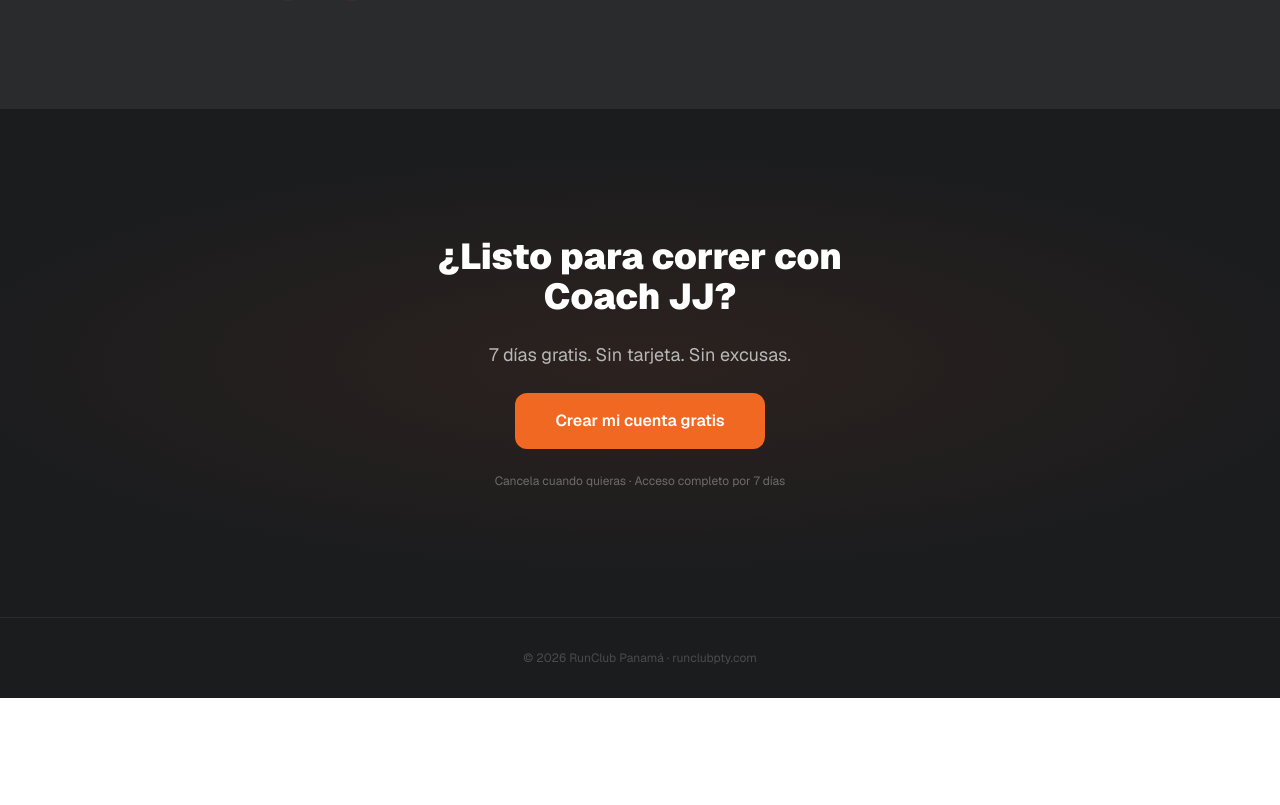
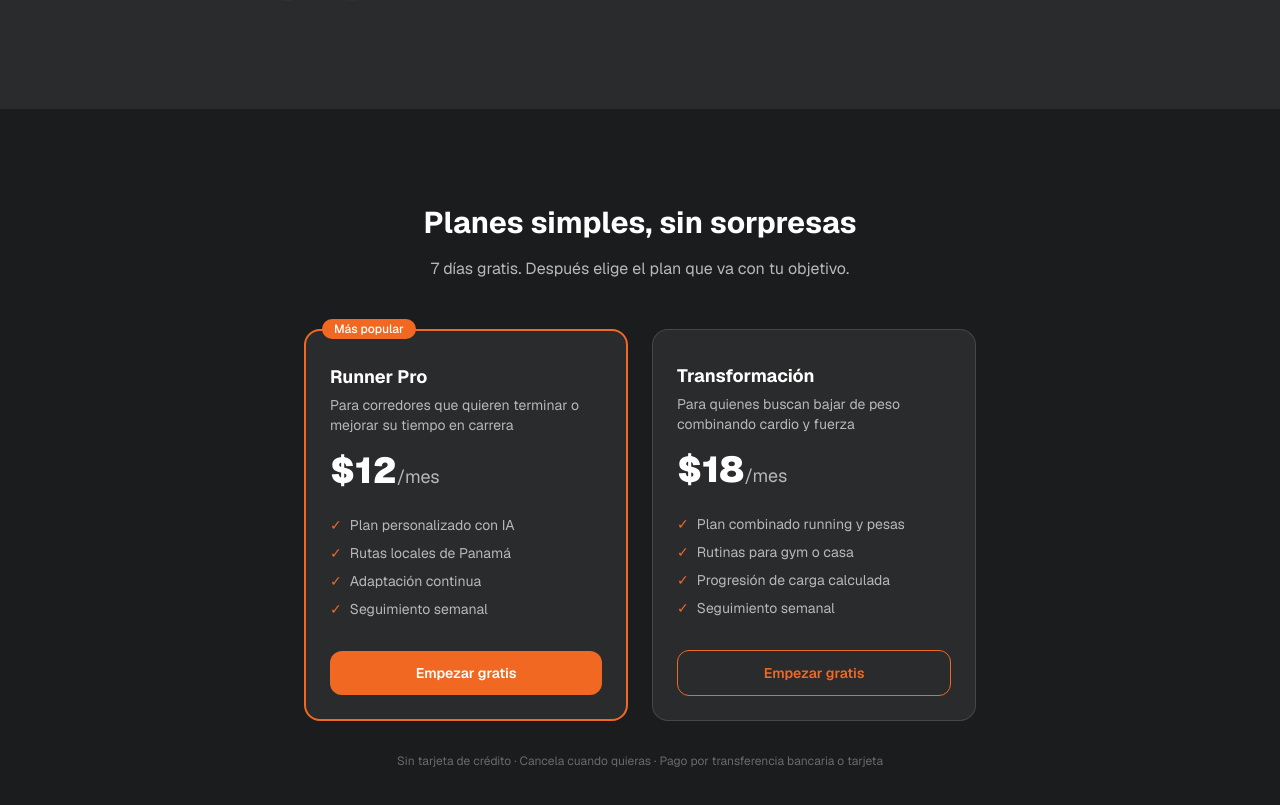
Before and after one commit to jjrivera11/runclub-pty, a Next.js app: page /landing in a window 1280 px wide. Shown: the part 1893-2698 px from the top of the page. Before the commit the page ends 2591 px from the top, so only its background shows below. Built offline with nearby package versions, Linux system fonts and the light colour scheme.

Commit message:
feat: sección de pricing en landing + precio en banner trial

```diff
--- a/src/app/landing/page.tsx
+++ b/src/app/landing/page.tsx
@@ -278,6 +278,73 @@ export default function LandingPage() {
         </div>
       </section>
 
+      <section className="px-6 py-24 max-w-4xl mx-auto">
+        <FadeInSection>
+          <h2 className="text-2xl sm:text-3xl font-bold text-white text-center mb-4">
+            Planes simples, sin sorpresas
+          </h2>
+          <p className="text-[#B8B8B8] text-center mb-12 max-w-lg mx-auto">
+            7 días gratis. Después elige el plan que va con tu objetivo.
+          </p>
+        </FadeInSection>
+        <div className="grid grid-cols-1 sm:grid-cols-2 gap-6 max-w-2xl mx-auto">
+          <FadeInSection delay={0.1}>
+            <div className="relative rounded-2xl border-2 border-[#F16823] bg-[#2a2b2d] p-6 flex flex-col">
+              <span className="absolute -top-3 left-4 rounded-full bg-[#F16823] px-3 py-0.5 text-xs font-medium text-white">
+                Más popular
+              </span>
+              <h3 className="text-lg font-bold text-white mt-2">Runner Pro</h3>
+              <p className="text-sm text-[#B8B8B8] mt-1 mb-4">Para corredores que quieren terminar o mejorar su tiempo en carrera</p>
+              <p className="text-4xl font-black text-white mb-6">
+                $12<span className="text-lg font-normal text-[#B8B8B8]">/mes</span>
+              </p>
+              <ul className="space-y-2 text-sm text-[#B8B8B8] mb-8">
+                <li className="flex items-center gap-2"><span className="text-[#F16823]">✓</span> Plan personalizado con IA</li>
+                <li className="flex items-center gap-2"><span className="text-[#F16823]">✓</span> Rutas locales de Panamá</li>
+                <li className="flex items-center gap-2"><span className="text-[#F16823]">✓</span> Adaptación continua</li>
+                <li className="flex items-center gap-2"><span className="text-[#F16823]">✓</span> Seguimiento semanal</li>
+              </ul>
+              <motion.button
+                whileHover={{ scale: 1.03 }}
+                whileTap={{ scale: 0.97 }}
+                onClick={() => router.push("/register")}
+                className="mt-auto w-full rounded-xl bg-[#F16823] py-3 text-sm font-semibold text-white hover:opacity-90 transition-opacity"
+              >
+                Empezar gratis
+              </motion.button>
+            </div>
+          </FadeInSection>
+          <FadeInSection delay={0.2}>
+            <div className="rounded-2xl border border-[#707070]/40 bg-[#2a2b2d] p-6 flex flex-col">
+              <h3 className="text-lg font-bold text-white mt-2">Transformación</h3>
+              <p className="text-sm text-[#B8B8B8] mt-1 mb-4">Para quienes buscan bajar de peso combinando cardio y fuerza</p>
+              <p className="text-4xl font-black text-white mb-6">
+                $18<span className="text-lg font-normal text-[#B8B8B8]">/mes</span>
+              </p>
+              <ul className="space-y-2 text-sm text-[#B8B8B8] mb-8">
+                <li className="flex items-center gap-2"><span className="text-[#F16823]">✓</span> Plan combinado running y pesas</li>
+                <li className="flex items-center gap-2"><span className="text-[#F16823]">✓</span> Rutinas para gym o casa</li>
+                <li className="flex items-center gap-2"><span className="text-[#F16823]">✓</span> Progresión de carga calculada</li>
+                <li className="flex items-center gap-2"><span className="text-[#F16823]">✓</span> Seguimiento semanal</li>
+              </ul>
+              <motion.button
+                whileHover={{ scale: 1.03 }}
+                whileTap={{ scale: 0.97 }}
+                onClick={() => router.push("/register")}
+                className="mt-auto w-full rounded-xl border border-[#F16823] py-3 text-sm font-semibold text-[#F16823] hover:bg-[#F16823]/10 transition-colors"
+              >
+                Empezar gratis
+              </motion.button>
+            </div>
+          </FadeInSection>
+        </div>
+        <FadeInSection delay={0.3}>
+          <p className="text-center text-xs text-[#B8B8B8]/50 mt-8">
+            Sin tarjeta de crédito · Cancela cuando quieras · Pago por transferencia bancaria o tarjeta
+          </p>
+        </FadeInSection>
+      </section>
+
       <section className="relative px-6 py-32 text-center overflow-hidden">
         <div className="absolute inset-0 pointer-events-none" style={{ background: "radial-gradient(ellipse 80% 60% at 50% 50%, rgba(241,104,35,0.08) 0%, transparent 70%)" }} />
         <FadeInSection>
--- a/src/components/TrialBanner.tsx
+++ b/src/components/TrialBanner.tsx
@@ -27,11 +27,11 @@ export function TrialBanner({ trialEndsAt }: TrialBannerProps) {
         : "bg-[#F16823]/10 border-b border-[#F16823]/20 text-[#F16823]"
     }`}>
       {isUrgent
-        ? `⚠️ Tu prueba gratuita termina ${daysLeft === 0 ? "hoy" : `en ${daysLeft} día${daysLeft > 1 ? "s" : ""}`} — `
-        : `Tu prueba gratuita termina en ${daysLeft} días — `
+        ? `⚠️ Tu prueba gratuita termina ${daysLeft === 0 ? "hoy" : `en ${daysLeft} día${daysLeft > 1 ? "s" : ""}`} — desde $12/mes — `
+        : `Tu prueba gratuita termina en ${daysLeft} días — planes desde $12/mes — `
       }
       <Link href="/pricing" className="underline hover:no-underline">
-        Suscríbete ahora
+        Ver planes
       </Link>
     </div>
   );
```
